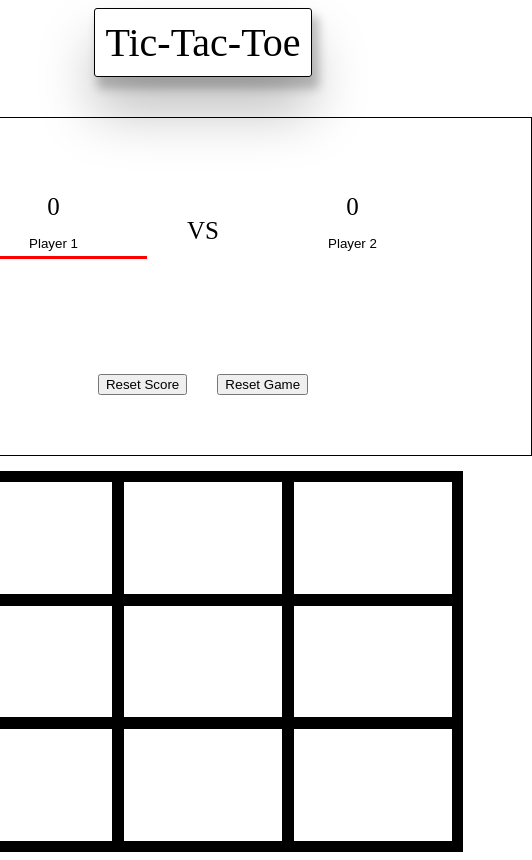
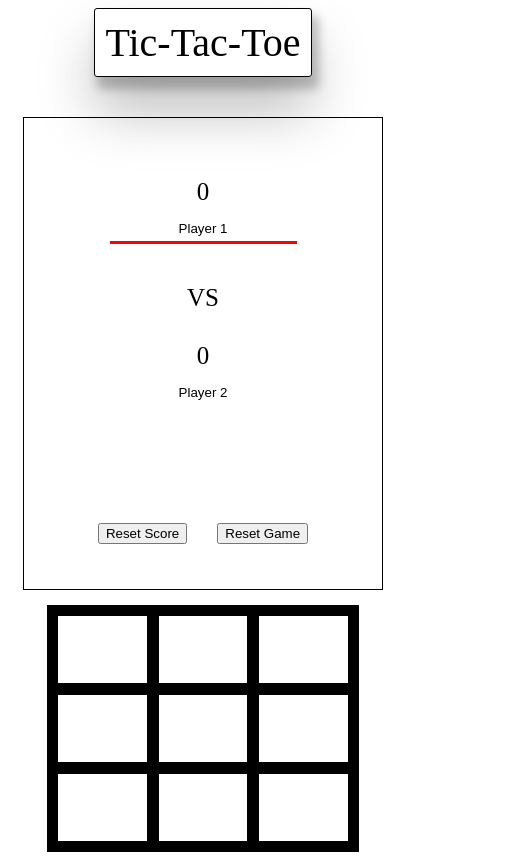
Before and after one commit to cragtech/tic-tac-toe, a React (Create React App) app: page / in a window 390 px wide. Shown: the whole page, 532 px wide, since content can reach past the window. Built offline with nearby package versions, Linux system fonts and the light colour scheme.

Commit message:
changed format to be more responsive

```diff
--- a/package.json
+++ b/package.json
@@ -1,5 +1,5 @@
 {
-  "name": "random-quote-machine",
+  "name": "tic-tac-toe",
   "version": "0.1.0",
   "private": true,
   "dependencies": {
--- a/src/App.css
+++ b/src/App.css
@@ -5,7 +5,7 @@
   display: flex;
   flex-direction: column;
   justify-content: center;
-  align-items: center
+  align-items: center;
 }
 #app-title {
   font-size: 40px;
@@ -21,13 +21,15 @@
   justify-content: center;
   align-items: center;
   margin: 15px;
-  padding: 15px;
   border: 1px solid black;
   font-size: 25px;
-  }
+}
 #score-board-button-group {
   display: flex;
-  flex-direction: column;
+  flex-direction: row;
+  justify-content: center;
+  align-items: center;
+  flex-wrap: wrap;
   margin: 15px;
   padding: 15px;
   font-size: 25px;
@@ -40,6 +42,7 @@ display: flex;
 flex-direction: row;
 justify-content: center;
 align-items: center;
+flex-wrap: wrap;
 margin: 15px;
 padding: 15px;
 font-size: 25px;
@@ -48,6 +51,7 @@ font-size: 25px;
   display: flex;
   flex-direction: column;
   justify-content: center;
+  flex-wrap: wrap;
   margin: 15px;
   padding: 15px;
   font-size: 25px;
@@ -69,8 +73,8 @@ font-size: 25px;
   grid-template-columns: 1fr 1fr 1fr;
   grid-template-rows: 1fr 1fr 1fr;
   gap: 10px;
-  width: 500px;
-  height: 500px;
+  width: 75vw;
+  height: 50vh;
   border: 10px solid black;
   background-color: black;
   z-index: 1;
@@ -93,7 +97,7 @@ font-size: 25px;
   background-color: rgba(0, 0, 0, 0.5); /* Semi-transparent background */
   z-index: 10;
   display: flex;
-  align-items: center;
+  align-items: start;
   justify-content: center;
 }
 
@@ -107,9 +111,6 @@ font-size: 25px;
   border-radius: 8px;
 }
 
-.close {
-  position: absolute;
-  top: 10px;
-  right: 10px;
+.closeModal {
   cursor: pointer;
 }
--- a/src/App.jsx
+++ b/src/App.jsx
@@ -1,7 +1,6 @@
 import React from 'react';
 import { useEffect, useState } from 'react';
 import './App.css';
-import { Quote, Twitter } from 'react-bootstrap-icons';
 
 function App() {
   const [initialMove, setInitalMove] = useState(true);
@@ -203,10 +202,8 @@ function App() {
           </div>
         </div>
         <div id="score-board-button-group">
-          <div className="Reset-buttons">
             <button className="score-board-button" onClick={resetScore}>Reset Score</button>
             <button className="score-board-button" onClick={resetGame}>Reset Game</button>
-          </div>
         </div>
 
       </div>
```
